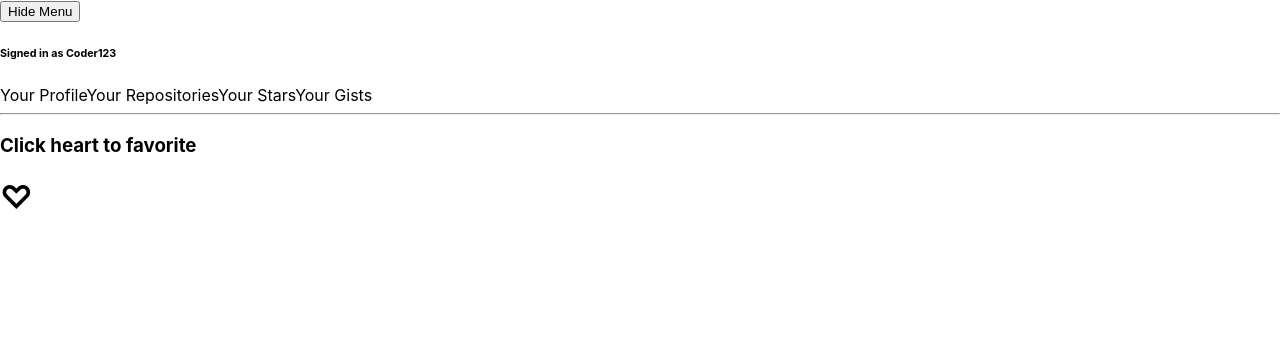
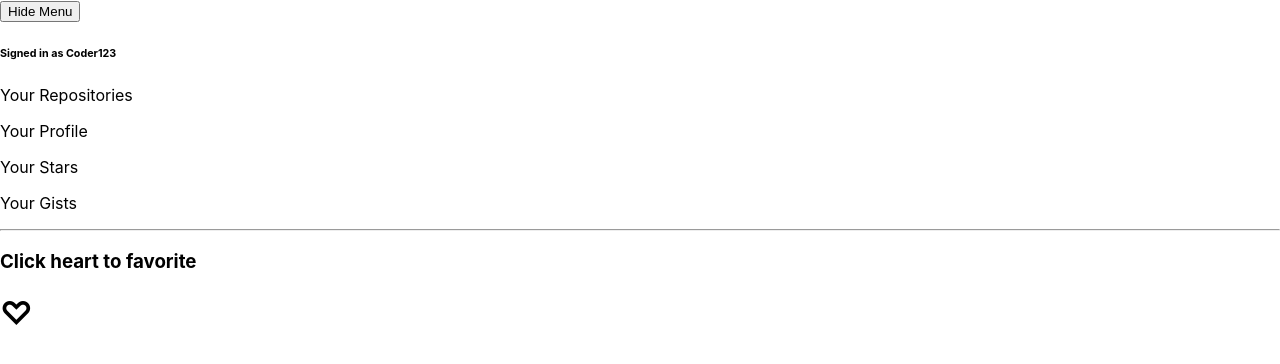
Before and after one commit to shareena-begum/react-props, a Next.js app: page /favmenu in a window 1280 px wide. Shown: the top 364 px of the page. Built offline with nearby package versions, Linux system fonts and the light colour scheme.

Commit message:
from higher order component to render props

```diff
--- a/src/components/HOC/Favorite.js
+++ b/src/components/HOC/Favorite.js
@@ -1,20 +1,25 @@
 import React from "react"
-import { withToggler } from "./withToggler"
+import Toggler from "./Toggler"
 
 function Favorite(props) {
         return (
+            <Toggler
+              render = {
+                (on, toggle) => (
                         <div>
                             <h3>Click heart to favorite</h3>
                             <h1>
                                 <span
-                        onClick={props.toggle}
+                                    onClick={toggle}
                                 >
-                        {props.on ? "❤️" : "♡"}
+                                    {on ? "❤️" : "♡"}
                                 </span>
                             </h1>
                         </div>
                     )
+            } />
+
+        )
 }
 
-const SuperchargedFavoriteComponent = withToggler(Favorite, {defaultOnValue: false} )
-export default SuperchargedFavoriteComponent
+export default Favorite
--- a/src/components/HOC/Menu.js
+++ b/src/components/HOC/Menu.js
@@ -1,19 +1,24 @@
 import React from "react"
-import { withToggler } from "./withToggler"
+import Toggler from "./Toggler"
 
 function Menu (props) {
         return (
-            <div>
-                <button onClick={props.toggle}>{props.on ? "Hide" : "Show"} Menu </button>
-                <nav style={{display: props.on ? "block" : "none"}}>
-                    <h6>Signed in as Coder123</h6>
-                    <a>Your Profile</a>
-                    <a>Your Repositories</a>
-                    <a>Your Stars</a>
-                    <a>Your Gists</a>
-                </nav>
-            </div>
-        )
+            <Toggler defaultOnValue={true}
+                render = {
+                    (on, toggle) => (
+                        <div>
+                            <button onClick={toggle}>{on ? "Hide" : "Show"} Menu </button>
+                            <nav style={{display: on ? "block" : "none"}}>
+                                <h6>Signed in as Coder123</h6>
+                                <p><a>Your Repositories</a></p>
+                                <p><a>Your Profile</a></p>
+                                <p><a>Your Stars</a></p>
+                                <p><a>Your Gists</a></p>
+                            </nav>
+                        </div>
+                    )
+                } />
+            )
 }
 
-export default withToggler(Menu, {defaultOnValue: true} )
+export default Menu
--- /dev/null
+++ b/src/components/HOC/Toggler.js
@@ -0,0 +1,30 @@
+import React, {Component} from "react"
+
+// HOC is a function that takes a component as a parameter
+// and returns a new component wrapping the given component
+// and "supercharging" it by giving it some extra abilities
+
+class Toggler extends Component {
+    state = {
+        on: this.props.defaultOnValue
+    }
+
+    static defaultProps = {
+        defaultOnValue: false
+    }
+
+    toggle = () => {
+        this.setState(prevState => ({on: !prevState.on}))
+    }
+
+    render() {
+        return (
+            <div>
+                {this.props.render(this.state.on, this.toggle)}
+            </div>
+        )
+
+    }
+}
+
+export default Toggler
--- a/src/components/HOC/withToggler.js
+++ /dev/null
@@ -1,35 +0,0 @@
-import React, {Component} from "react"
-
-// HOC is a function that takes a component as a parameter
-// and returns a new component wrapping the given component
-// and "supercharging" it by giving it some extra abilities
-
-class Toggler extends Component {
-    state = {
-        on: this.props.defaultOnValue
-    }
-
-    toggle = () => {
-        this.setState(prevState => {
-            return{
-                on: !prevState.on
-            }
-        })
-    }
-
-    render() {
-        const Component = this.props.component
-        return (
-            <Component on={this.state.on} toggle={this.toggle} {...this.props} />
-        )
-
-    }
-}
-
-export function withToggler(component, optionsObj) {
-    return function(props) {
-        return (
-            <Toggler component={component} defaultOnValue={optionsObj.defaultOnValue} {...props} />
-        )
-    }
-}
```
Lines whose indentation alone changed are shown as unchanged.
